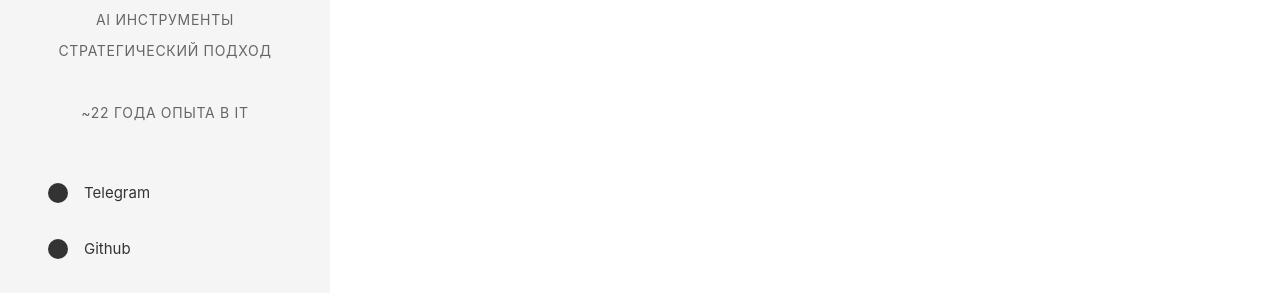
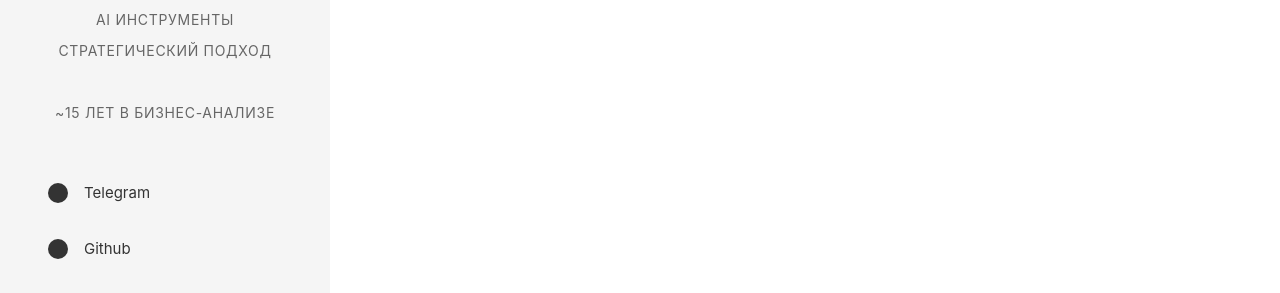
Before and after one commit to Lokiu27/bolotova.github.io, a Jekyll site: the page built from index.html, in a window 1280 px wide. Shown: the part 469-762 px from the top of the page. Built offline with Jekyll 4.4.1, drawn with Linux system fonts in a browser that asks for light colours.

Commit message:
Update sidebar.html

```diff
--- a/_includes/sidebar.html
+++ b/_includes/sidebar.html
@@ -20,7 +20,7 @@
 
     <!-- Experience -->
     <div class="sidebar-experience">
-      ~22 года опыта в IT
+      ~15 лет в бизнес-анализе
     </div>
 
     <!-- Social Links -->
```
